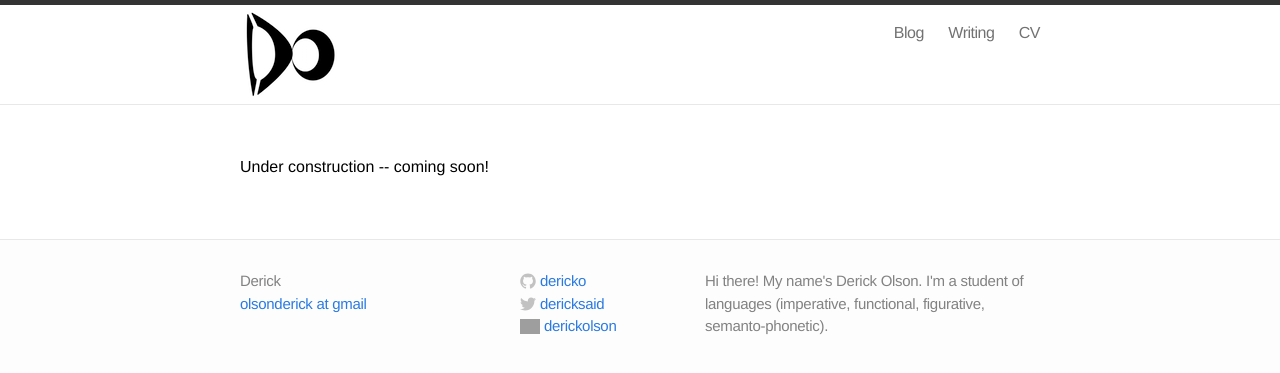
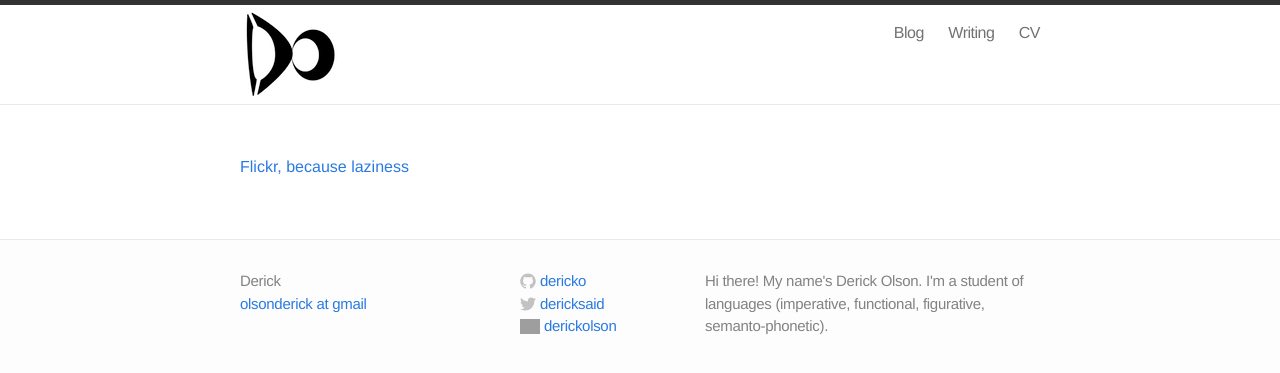
Before and after one commit to dericko/dericko.github.io, a Jekyll site: the page built from photography/index.html, in a window 1280 px wide. Shown: the top 373 px of the page. Built offline with Jekyll 4.4.1, drawn with Linux system fonts in a browser that asks for light colours; grey boxes are pictures that could not be loaded.

Commit message:
update photo

```diff
--- a/photography/index.html
+++ b/photography/index.html
@@ -5,5 +5,5 @@ permalink: /photography/
 ---
 
 <div class="home">
-  <p>Under construction -- coming soon!</p>
+  <a href="https://www.flickr.com/photos/derickophoto/">Flickr, because laziness</a>
 </div>
```
